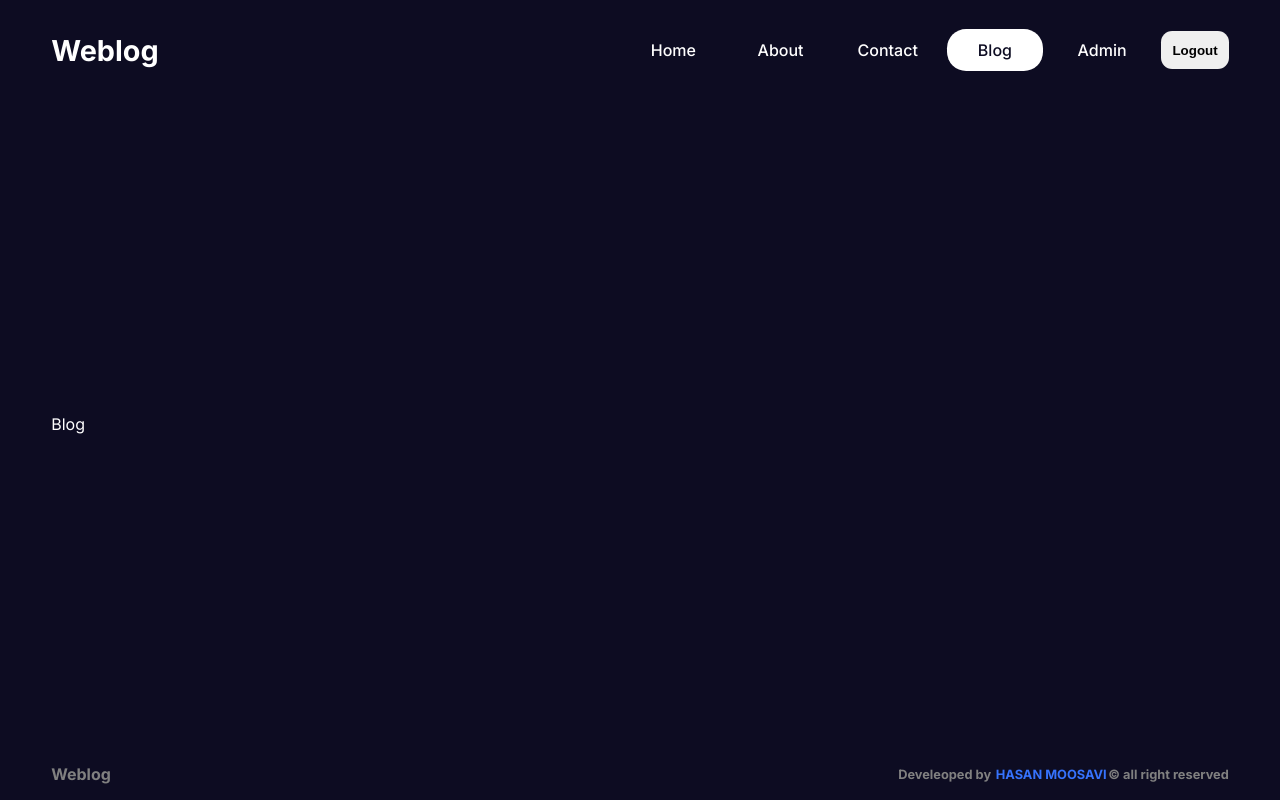
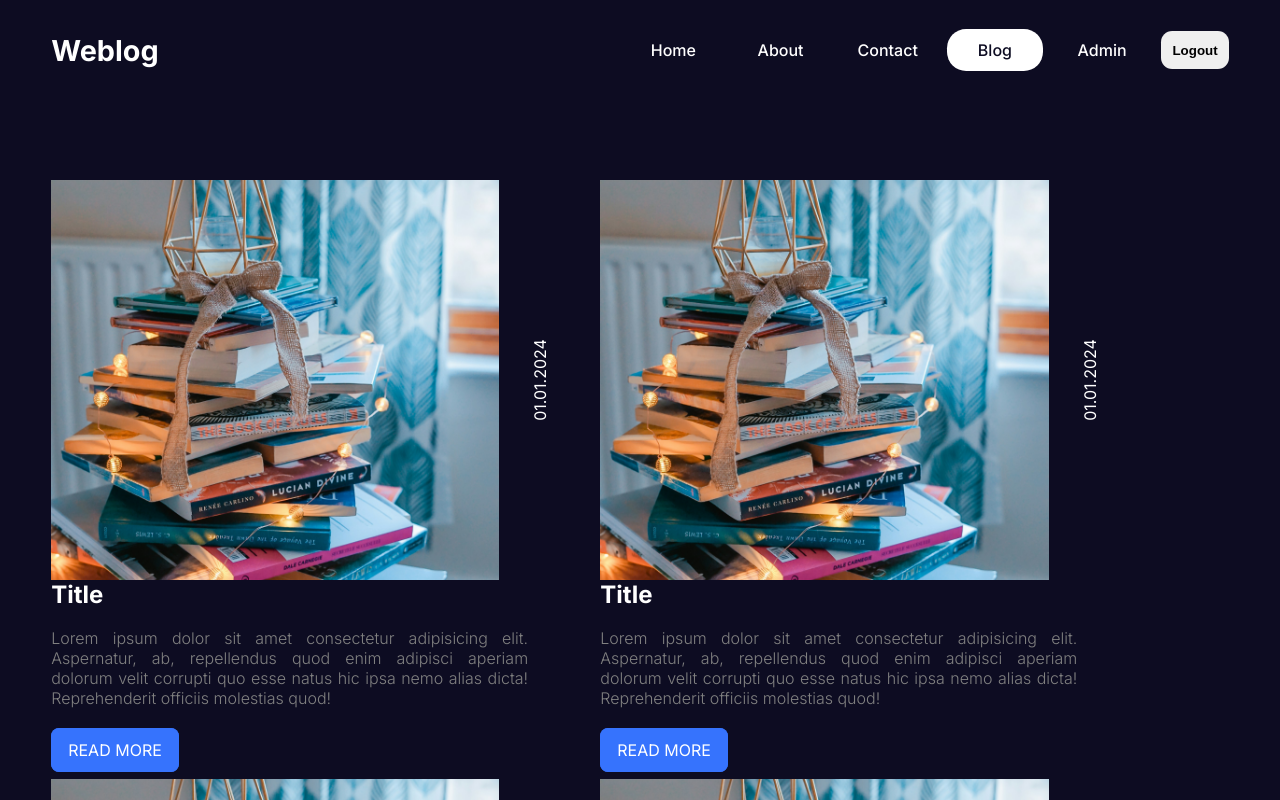
Before and after one commit to hasan814/Weblog, a Next.js app: page /blog in a window 1280 px wide. Shown: the top 800 px of the page. Built offline with nearby package versions, Linux system fonts and the light colour scheme.

Commit message:
Added and Finished Blog Section

```diff
--- a/src/app/blog/page.jsx
+++ b/src/app/blog/page.jsx
@@ -1,5 +1,7 @@
+import BlogPage from "@/templates/BlogPage/BlogPage";
+
 const Blog = () => {
-  return <div>Blog</div>;
+  return <BlogPage />;
 };
 
 export default Blog;
--- /dev/null
+++ b/src/components/elements/Cart/Cart.jsx
@@ -0,0 +1,30 @@
+import Image from "next/image";
+import styles from "./Cart.module.css";
+import Link from "next/link";
+
+const Cart = () => {
+  return (
+    <>
+      <div className={styles.top}>
+        <div className={styles.imgContainer}>
+          <Image fill alt="Blog" className={styles.img} src={"/Blog1.jpg"} />
+        </div>
+        <span className={styles.date}>01.01.2024</span>
+      </div>
+      <div className={styles.bottom}>
+        <h1 className={styles.title}>Title</h1>
+        <p className={styles.desc}>
+          Lorem ipsum dolor sit amet consectetur adipisicing elit. Aspernatur,
+          ab, repellendus quod enim adipisci aperiam dolorum velit corrupti quo
+          esse natus hic ipsa nemo alias dicta! Reprehenderit officiis molestias
+          quod!
+        </p>
+        <Link href={"/blog/post"} className={styles.link}>
+          READ MORE
+        </Link>
+      </div>
+    </>
+  );
+};
+
+export default Cart;
--- /dev/null
+++ b/src/components/elements/Cart/Cart.module.css
@@ -0,0 +1,38 @@
+.top {
+  display: flex;
+}
+.imgContainer {
+  width: 90%;
+  height: 400px;
+  position: relative;
+}
+.img {
+  object-fit: cover;
+}
+.date {
+  font: 12px;
+  margin: auto;
+  transform: rotate(270deg);
+}
+.title {
+  font-size: 1.5rem;
+  margin-bottom: 1.2rem;
+}
+
+.desc {
+  text-align: justify;
+  margin-bottom: 2rem;
+  font-weight: 300;
+  color: gray;
+  width: 90%;
+}
+.link {
+  background-color: var(--btn);
+  padding: 0.7rem 1rem;
+  border: 0.1rem solid var(--btn);
+  border-radius: 0.5rem;
+}
+.link:hover {
+  background-color: transparent;
+  border-style: dashed;
+}
--- /dev/null
+++ b/src/components/modules/PostCard/PostCard.jsx
@@ -0,0 +1,23 @@
+import Cart from "@/elements/Cart/Cart";
+import styles from "./PostCard.module.css";
+
+const PostCard = () => {
+  return (
+    <div className={styles.container}>
+      <div className={styles.post}>
+        <Cart />
+      </div>
+      <div className={styles.post}>
+        <Cart />
+      </div>
+      <div className={styles.post}>
+        <Cart />
+      </div>
+      <div className={styles.post}>
+        <Cart />
+      </div>
+    </div>
+  );
+};
+
+export default PostCard;
--- /dev/null
+++ b/src/components/modules/PostCard/PostCard.module.css
@@ -0,0 +1,20 @@
+.container {
+  display: flex;
+  flex-wrap: wrap;
+  gap: 1.2rem;
+}
+.post {
+  width: 30%;
+}
+
+@media (max-width: 1280px) {
+  .post {
+    width: 45%;
+  }
+}
+
+@media (max-width: 768px) {
+  .post {
+    width: 100%;
+  }
+}
--- /dev/null
+++ b/src/components/templates/BlogPage/BlogPage.jsx
@@ -0,0 +1,12 @@
+import PostCard from "@/moduels/PostCard/PostCard";
+import styles from "./BlogPage.module.css";
+
+const BlogPage = () => {
+  return (
+    <div className={styles.container}>
+      <PostCard />
+    </div>
+  );
+};
+
+export default BlogPage;
--- /dev/null
+++ b/src/components/templates/BlogPage/BlogPage.module.css
@@ -0,0 +1,3 @@
+.container {
+  margin: 5rem 0;
+}
```
Also changed, not shown: public/Blog1.jpg (added).
